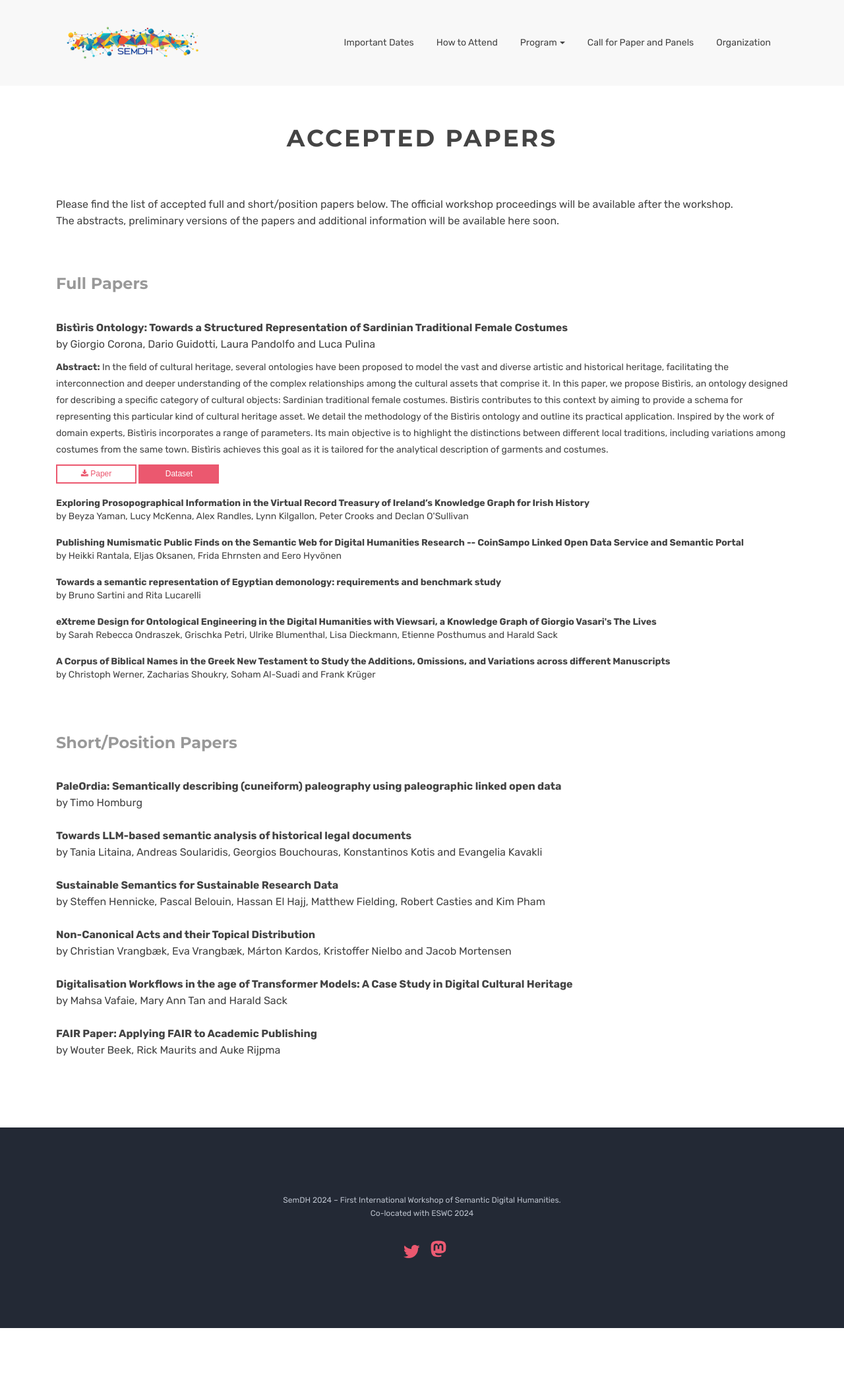
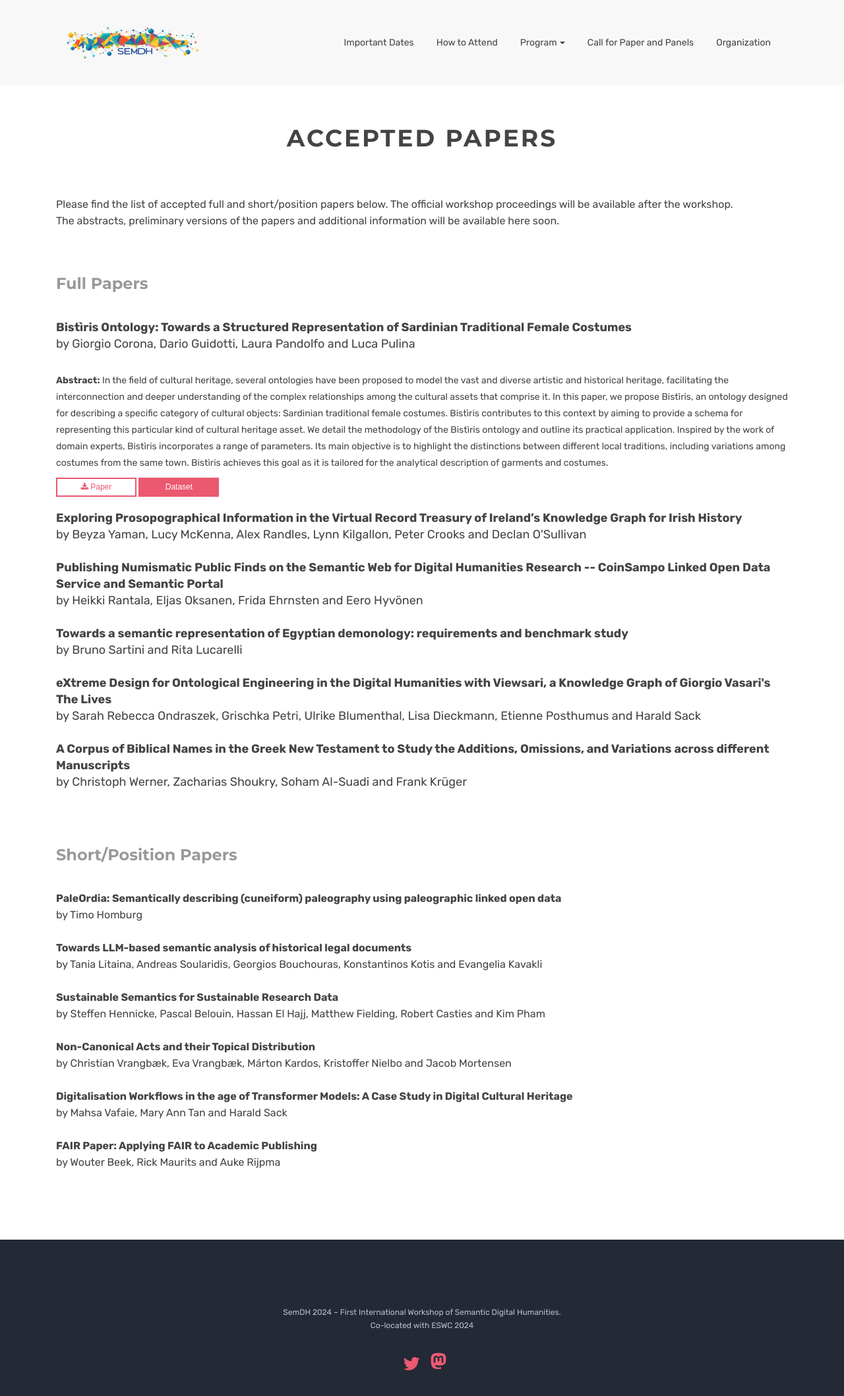
Before and after one commit to SemDH/semdh.github.io, a Jekyll site: the page built from accepted-papers-test.html, in a window 1280 px wide. Shown: the top 2116 px of the page at 66% size. Built offline with Jekyll 4.4.1, drawn with Linux system fonts in a browser that asks for light colours.

Commit message:
cr versions

```diff
--- a/accepted-papers-test.html
+++ b/accepted-papers-test.html
@@ -34,9 +34,10 @@ canonical: https://semdh.github.io
     <div class="row">
       <div class="col-md-12">
           <h4 class="sub-title space-left">Full Papers</h4>
-          <p class="lead">
+          <p class="xl">
             <strong>Bistìris Ontology: Towards a Structured Representation of Sardinian Traditional Female Costumes</strong> <br />
             by Giorgio Corona, Dario Guidotti, Laura Pandolfo and Luca Pulina
+          </p>
             <br />
             <p class="text-sm"><strong>Abstract:</strong> In the field of cultural heritage, several ontologies have been proposed to model the vast and diverse artistic and historical heritage, facilitating the interconnection and deeper understanding of the complex relationships among the cultural assets that comprise it. In this paper, we propose Bistìris, an ontology designed for describing a specific category of cultural objects: Sardinian traditional female costumes. Bistìris contributes to this context by aiming to provide a schema for representing this particular kind of cultural heritage asset. We detail the methodology of the Bistìris ontology and outline its practical application. Inspired by the work of domain experts, Bistìris incorporates a range of parameters. Its main objective is to highlight the distinctions between different local traditions, including variations among costumes from the same town. Bistìris achieves this goal as it is tailored for the analytical description of garments and costumes.</p>
               <button type="button" class="btn std-btn btn-sm btn-common">
@@ -47,7 +48,7 @@ canonical: https://semdh.github.io
 
             <br />
 
-            <strong>Exploring Prosopographical Information in the Virtual Record Treasury of Ireland’s Knowledge Graph for Irish History</strong> <br />
+            <p class="xl"><strong>Exploring Prosopographical Information in the Virtual Record Treasury of Ireland’s Knowledge Graph for Irish History</strong> <br />
             by Beyza Yaman, Lucy McKenna, Alex Randles, Lynn Kilgallon, Peter Crooks and Declan O'Sullivan <br />
 
             <br />
--- a/assets/css/custom.css
+++ b/assets/css/custom.css
@@ -38,6 +38,10 @@ h6 {
 
 .fa-check {
   color: black !important;
+}
+
+.xl {
+    font-size: 18px !important;
 }
 
 .main-title {
```
